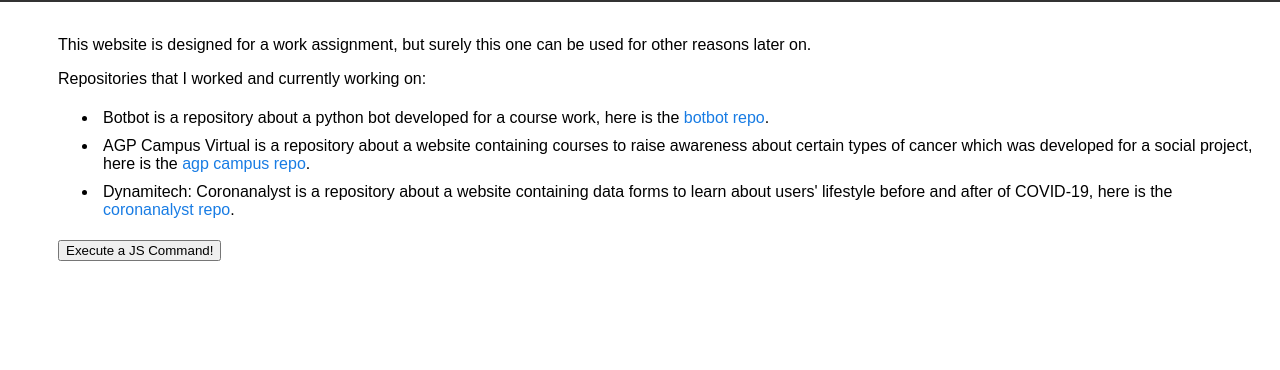
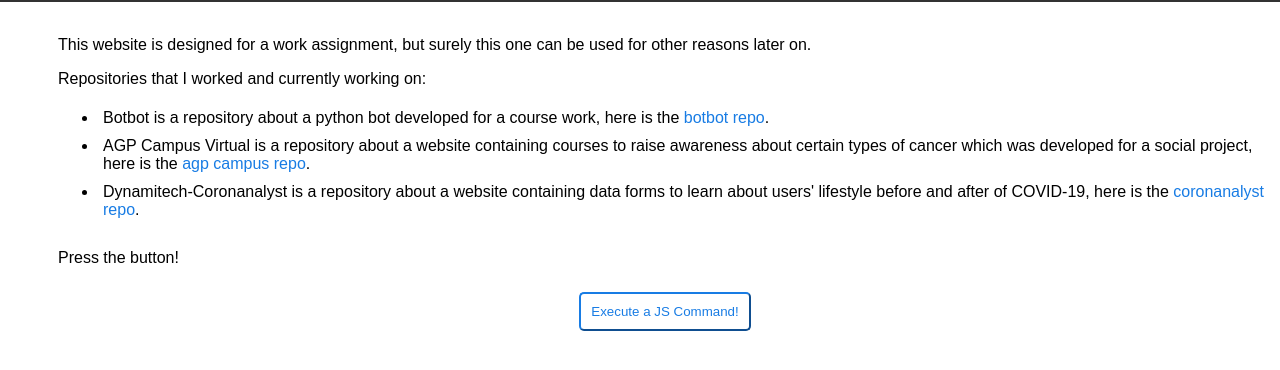
Before and after one commit to aleiscoding/aleiscoding.github.io, a plain HTML site: page index.html in a window 1280 px wide. Shown: the part 98-468 px from the top of the page. Drawn offline with Linux system fonts and the light colour scheme.

Commit message:
Finished website 🚀

```diff
--- a/index.html
+++ b/index.html
@@ -2,6 +2,7 @@
 <html>
     <head>
         <link rel="stylesheet" href="styles.css">
+        <link rel="icon" href="bp logo.png">
     </head>
     <body>
         <div id="First" class="first-sec">
@@ -19,12 +20,20 @@
                 <ul>
                     <li>Botbot is a repository about a python bot developed for a course work, here is the <a href="https://github.com/aleiscoding/BotBot" target="_blank">botbot repo</a>.</li>
                     <li>AGP Campus Virtual is a repository about a website containing courses to raise awareness about certain types of cancer which was developed for a social project, here is the <a href="https://github.com/aleiscoding/AGP-Campus-Virtual" target="_blank">agp campus repo</a>.</li>
-                    <li>Dynamitech: Coronanalyst is a repository about a website containing data forms to learn about users' lifestyle before and after of COVID-19, here is the <a href="https://github.com/aleiscoding/dynamitech-coronanalyst" target="_blank">coronanalyst repo</a>.</li>
+                    <li>Dynamitech-Coronanalyst is a repository about a website containing data forms to learn about users' lifestyle before and after of COVID-19, here is the <a href="https://github.com/aleiscoding/dynamitech-coronanalyst" target="_blank">coronanalyst repo</a>.</li>
                 </ul>
             </div>
-            <div>
-                <button class="BUTTON">Execute a JS Command!</button>
+            <div class="second-row">
+                <p>Press the button!</p>
+            </div>
+            <div class="first-row center">
+                <button class="BUTTON" id="botonsito" onclick="buttonPressed()">Execute a JS Command!</button>
             </div>
         </div>
     </body>
+    <script>
+        function buttonPressed() {
+            document.getElementById("botonsito").innerHTML = "The text inside the button changed!";
+        }
+    </script>
 </html>
--- a/styles.css
+++ b/styles.css
@@ -38,9 +38,43 @@ ul li {
 ul li a {
     text-decoration: none;
     color: #187CE4;
-    transition: background-color .5s;
 }
 
 a:hover {
-    font-style: bold;
+    font-weight: bold;
+    transition: all 0.3s ease 0s;
 }
+
+.first-row {
+    position: relative;
+    margin-top: 25px;
+}
+
+.BUTTON {
+    color: #187CE4;
+    border-color: #187CE4;
+    border-radius: 5px;
+    box-shadow: none;
+    align-items: center;
+    padding: 10px;
+    background: transparent;
+}
+
+.BUTTON:hover {
+    cursor: pointer;
+    border-color: #187CE4;
+    background-color: #187CE4;
+    color: white;
+}
+
+.second-row {
+    margin-top: 25px;
+}
+
+/* Other stuff */
+
+.center {
+    display: flex;
+    justify-content: center;
+    align-items: center;
+}
```
